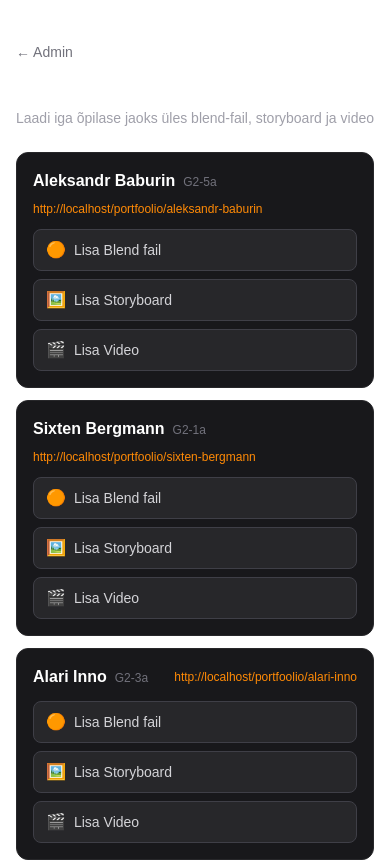
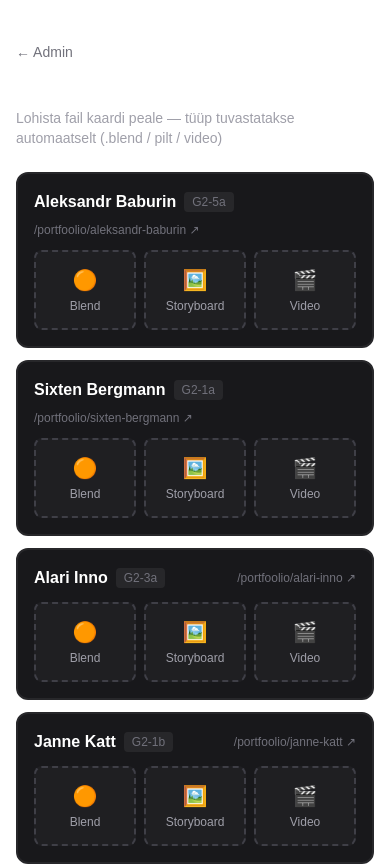
Before and after one commit to jyrishestakov-design/blender-opilased, a Next.js app: page /admin/portfooliod in a window 390 px wide. Shown: the top 866 px of the page. Built offline with nearby package versions, Linux system fonts and the light colour scheme; no server answers; the database is empty.

Commit message:
Remove login requirement for students, add drag & drop portfolio upload

```diff
--- a/src/app/admin/portfooliod/page.tsx
+++ b/src/app/admin/portfooliod/page.tsx
@@ -1,6 +1,6 @@
 "use client";
 
-import { useEffect, useState, useRef } from "react";
+import { useEffect, useState, useCallback } from "react";
 import { supabase } from "@/lib/supabase";
 
 const OPILASED = [
@@ -21,52 +21,114 @@ const OPILASED = [
   { id: "15", nimi: "Rasmus Veeväli",           grupp: "G2-5a", slug: "rasmus-veevali" },
 ];
 
+type FileType = "blend" | "storyboard" | "video";
 type Portfoolio = { id: string; blend_url: string | null; storyboard_url: string | null; video_url: string | null };
+type UploadingKey = `${string}-${"blend" | "storyboard" | "video"}`;
 
-type UploadState = { [key: string]: { blend?: string; storyboard?: string; video?: string } };
+function detectType(file: File): FileType | null {
+  const name = file.name.toLowerCase();
+  const mime = file.type;
+  if (name.endsWith(".blend")) return "blend";
+  if (mime.startsWith("image/")) return "storyboard";
+  if (mime.startsWith("video/")) return "video";
+  return null;
+}
+
+function DropZone({
+  opilane,
+  type,
+  url,
+  uploading,
+  onFile,
+}: {
+  opilane: typeof OPILASED[0];
+  type: FileType;
+  url: string | null;
+  uploading: boolean;
+  onFile: (file: File) => void;
+}) {
+  const [over, setOver] = useState(false);
+  const icon = type === "blend" ? "🟠" : type === "storyboard" ? "🖼️" : "🎬";
+  const label = type === "blend" ? "Blend" : type === "storyboard" ? "Storyboard" : "Video";
+  const accept = type === "blend" ? ".blend" : type === "storyboard" ? "image/*" : "video/*";
+
+  return (
+    <label
+      className={`relative flex flex-col items-center justify-center gap-1 h-20 rounded-lg border-2 border-dashed cursor-pointer transition-all select-none
+        ${uploading ? "opacity-50 pointer-events-none" : ""}
+        ${over ? "border-orange-400 bg-orange-500/10" : url ? "border-green-700 bg-green-900/10 hover:border-green-500" : "border-zinc-700 bg-zinc-800/50 hover:border-zinc-500"}`}
+      onDragOver={(e) => { e.preventDefault(); setOver(true); }}
+      onDragLeave={() => setOver(false)}
+      onDrop={(e) => {
+        e.preventDefault();
+        setOver(false);
+        const file = e.dataTransfer.files[0];
+        if (file) onFile(file);
+      }}
+    >
+      <span className="text-xl">{uploading ? "⏳" : icon}</span>
+      <span className="text-xs text-zinc-400">{uploading ? "Laadin..." : url ? label + " ✓" : label}</span>
+      {url && !uploading && (
+        <span className="text-[10px] text-green-500">kliki uuendamiseks</span>
+      )}
+      <input
+        type="file"
+        accept={accept}
+        className="hidden"
+        disabled={uploading}
+        onChange={(e) => {
+          const f = e.target.files?.[0];
+          if (f) onFile(f);
+          e.target.value = "";
+        }}
+      />
+    </label>
+  );
+}
 
 export default function AdminPortfooliodPage() {
   const [portfooliod, setPortfooliod] = useState<Portfoolio[]>([]);
-  const [uploading, setUploading] = useState<string | null>(null);
-  const [saved, setSaved] = useState<UploadState>({});
+  const [uploading, setUploading] = useState<Set<UploadingKey>>(new Set());
+  const [dragOver, setDragOver] = useState<string | null>(null);
 
-  useEffect(() => { laadiPortfooliod(); }, []);
+  useEffect(() => { load(); }, []);
 
-  async function laadiPortfooliod() {
+  async function load() {
     const { data } = await supabase.from("portfooliod").select("id, blend_url, storyboard_url, video_url");
     setPortfooliod(data ?? []);
   }
 
-  function getPortfoolio(id: string) {
-    return portfooliod.find((p) => p.id === id);
-  }
+  function getP(id: string) { return portfooliod.find((p) => p.id === id); }
 
-  async function uploadFile(opilane: typeof OPILASED[0], type: "blend" | "storyboard" | "video", file: File) {
-    const key = `${opilane.id}-${type}`;
-    setUploading(key);
+  async function uploadFile(opilane: typeof OPILASED[0], type: FileType, file: File) {
+    const key: UploadingKey = `${opilane.id}-${type}`;
+    setUploading((s) => new Set(s).add(key));
 
     const ext = file.name.split(".").pop();
     const path = `${opilane.slug}/${type}.${ext}`;
-
-    const { error: upErr } = await supabase.storage.from("portfooliod").upload(path, file, { upsert: true });
-    if (upErr) { alert("Upload ebaõnnestus: " + upErr.message); setUploading(null); return; }
+    const { error } = await supabase.storage.from("portfooliod").upload(path, file, { upsert: true });
+    if (error) { alert("Upload ebaõnnestus: " + error.message); setUploading((s) => { const n = new Set(s); n.delete(key); return n; }); return; }
 
     const { data: urlData } = supabase.storage.from("portfooliod").getPublicUrl(path);
-    const url = urlData.publicUrl;
+    const field = type === "blend" ? "blend_url" : type === "storyboard" ? "storyboard_url" : "video_url";
 
-    const field = type === "blend" ? "blend_url" : type === "storyboard" ? "storyboard_url" : "video_url";
     await supabase.from("portfooliod").upsert({
-      id: opilane.id,
-      opilane_nimi: opilane.nimi,
-      grupp: opilane.grupp,
-      slug: opilane.slug,
-      [field]: url,
-      updated_at: new Date().toISOString(),
+      id: opilane.id, opilane_nimi: opilane.nimi, grupp: opilane.grupp, slug: opilane.slug,
+      [field]: urlData.publicUrl, updated_at: new Date().toISOString(),
     }, { onConflict: "id" });
 
-    setSaved((s) => ({ ...s, [key]: { ...s[key] } }));
-    await laadiPortfooliod();
-    setUploading(null);
+    await load();
+    setUploading((s) => { const n = new Set(s); n.delete(key); return n; });
+  }
+
+  function handleCardDrop(e: React.DragEvent, opilane: typeof OPILASED[0]) {
+    e.preventDefault();
+    setDragOver(null);
+    const file = e.dataTransfer.files[0];
+    if (!file) return;
+    const type = detectType(file);
+    if (!type) { alert(`Tundmatu failitüüp: ${file.name}\nKasuta .blend, pilti või videot.`); return; }
+    uploadFile(opilane, type, file);
   }
 
   const baseUrl = typeof window !== "undefined" ? window.location.origin : "https://blender-opilased.vercel.app";
@@ -76,51 +138,47 @@ export default function AdminPortfooliodPage() {
       <div className="mb-6">
         <a href="/admin" className="text-zinc-500 hover:text-zinc-300 text-sm">← Admin</a>
         <h1 className="text-2xl font-bold text-white mt-2">Portfooliod</h1>
-        <p className="text-zinc-400 mt-1 text-sm">Laadi iga õpilase jaoks üles blend-fail, storyboard ja video</p>
+        <p className="text-zinc-400 mt-1 text-sm">Lohista fail kaardi peale — tüüp tuvastatakse automaatselt (.blend / pilt / video)</p>
       </div>
 
       <div className="space-y-3">
         {OPILASED.map((op) => {
-          const p = getPortfoolio(op.id);
-          const link = `${baseUrl}/portfoolio/${op.slug}`;
+          const p = getP(op.id);
+          const isCardOver = dragOver === op.id;
+          const anyUploading = (["blend","storyboard","video"] as FileType[]).some((t) => uploading.has(`${op.id}-${t}` as UploadingKey));
+
           return (
-            <div key={op.id} className="bg-zinc-900 border border-zinc-800 rounded-xl p-4">
+            <div
+              key={op.id}
+              className={`bg-zinc-900 border-2 rounded-xl p-4 transition-all ${isCardOver ? "border-orange-400 bg-orange-500/5" : "border-zinc-800"}`}
+              onDragOver={(e) => { e.preventDefault(); setDragOver(op.id); }}
+              onDragLeave={(e) => { if (!e.currentTarget.contains(e.relatedTarget as Node)) setDragOver(null); }}
+              onDrop={(e) => handleCardDrop(e, op)}
+            >
               <div className="flex items-center justify-between mb-3 flex-wrap gap-2">
-                <div>
-                  <span className="font-semibold text-white">{op.nimi}</span>
-                  <span className="ml-2 text-xs text-zinc-500">{op.grupp}</span>
+                <div className="flex items-center gap-2">
+                  {isCardOver && <span className="text-orange-400 text-sm">Lase lahti →</span>}
+                  {!isCardOver && <span className="font-semibold text-white">{op.nimi}</span>}
+                  <span className="text-xs text-zinc-500 bg-zinc-800 px-2 py-0.5 rounded">{op.grupp}</span>
+                  {anyUploading && <span className="text-xs text-orange-400">laadin...</span>}
                 </div>
-                <a href={link} target="_blank" rel="noreferrer"
-                  className="text-xs text-orange-400 hover:underline font-mono">
-                  {link}
+                <a href={`${baseUrl}/portfoolio/${op.slug}`} target="_blank" rel="noreferrer"
+                  className="text-xs text-zinc-500 hover:text-orange-400 font-mono transition-colors">
+                  /portfoolio/{op.slug} ↗
                 </a>
               </div>
-              <div className="grid grid-cols-1 sm:grid-cols-3 gap-2">
-                {(["blend", "storyboard", "video"] as const).map((type) => {
-                  const key = `${op.id}-${type}`;
-                  const isUploading = uploading === key;
-                  const url = type === "blend" ? p?.blend_url : type === "storyboard" ? p?.storyboard_url : p?.video_url;
-                  const accept = type === "blend" ? ".blend" : type === "storyboard" ? "image/*" : "video/*";
-                  const icon = type === "blend" ? "🟠" : type === "storyboard" ? "🖼️" : "🎬";
-                  const label = type === "blend" ? "Blend fail" : type === "storyboard" ? "Storyboard" : "Video";
-                  return (
-                    <label key={type} className={`flex items-center gap-2 px-3 py-2 rounded-lg border cursor-pointer transition-colors ${url ? "border-green-700 bg-green-900/20 hover:border-green-500" : "border-zinc-700 bg-zinc-800 hover:border-orange-500"}`}>
-                      <span>{icon}</span>
-                      <span className="text-sm text-zinc-300 flex-1">{isUploading ? "Laadin..." : url ? label + " ✓" : "Lisa " + label}</span>
-                      <input
-                        type="file"
-                        accept={accept}
-                        className="hidden"
-                        disabled={!!uploading}
-                        onChange={(e) => {
-                          const f = e.target.files?.[0];
-                          if (f) uploadFile(op, type, f);
-                          e.target.value = "";
-                        }}
-                      />
-                    </label>
-                  );
-                })}
+
+              <div className="grid grid-cols-3 gap-2">
+                {(["blend", "storyboard", "video"] as FileType[]).map((type) => (
+                  <DropZone
+                    key={type}
+                    opilane={op}
+                    type={type}
+                    url={type === "blend" ? p?.blend_url ?? null : type === "storyboard" ? p?.storyboard_url ?? null : p?.video_url ?? null}
+                    uploading={uploading.has(`${op.id}-${type}` as UploadingKey)}
+                    onFile={(file) => uploadFile(op, type, file)}
+                  />
+                ))}
               </div>
             </div>
           );
--- a/src/proxy.ts
+++ b/src/proxy.ts
@@ -1,48 +1,16 @@
 import { auth } from "@/lib/auth";
 import { NextResponse } from "next/server";
 import type { NextRequest } from "next/server";
-import { createClient } from "@supabase/supabase-js";
 
-const PUBLIC = ["/portfoolio"];
-const PROTECTED = ["/dashboard", "/ankeedid", "/opetused", "/failid", "/sonumid", "/videod"];
 const ADMIN_ONLY = ["/admin"];
 
 export async function proxy(request: NextRequest) {
-  const session = await auth();
   const pathname = request.nextUrl.pathname;
 
-  // Avalikud portfoolio lehed — ilma sisselogimiseta
-  if (PUBLIC.some((p) => pathname.startsWith(p))) {
-    return NextResponse.next();
-  }
-
-  // Admin lehed ainult õpetajale
   if (ADMIN_ONLY.some((p) => pathname.startsWith(p))) {
+    const session = await auth();
     if (session?.user.role !== "opetaja") {
-      return NextResponse.redirect(new URL("/dashboard", request.url));
-    }
-    return NextResponse.next();
-  }
-
-  // Kõik kaitstud lehed vajavad sisselogimist
-  const isProtected = PROTECTED.some((path) => pathname.startsWith(path));
-  if (isProtected && !session) {
-    return NextResponse.redirect(new URL("/auth/login", request.url));
-  }
-
-  // Kontrolli lehe nähtavust (ainult logitud kasutajatele, mitte õpetajale)
-  if (isProtected && session && session.user.role !== "opetaja") {
-    const slug = pathname.split("/")[1];
-    if (slug) {
-      const supabase = createClient(
-        process.env.NEXT_PUBLIC_SUPABASE_URL!,
-        process.env.SUPABASE_SERVICE_ROLE_KEY!,
-        { auth: { persistSession: false } }
-      );
-      const { data } = await supabase.from("lehed").select("nahtav").eq("slug", slug).single();
-      if (data && data.nahtav === false) {
-        return NextResponse.redirect(new URL("/dashboard", request.url));
-      }
+      return NextResponse.redirect(new URL("/auth/login", request.url));
     }
   }
 
```
